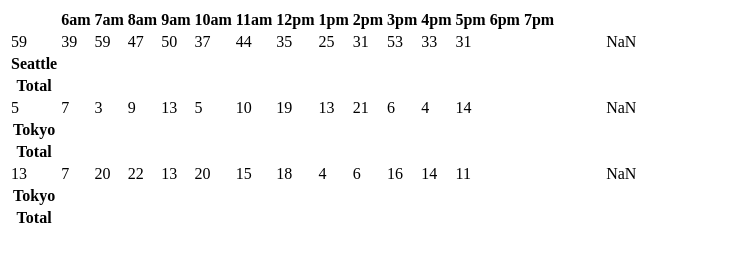
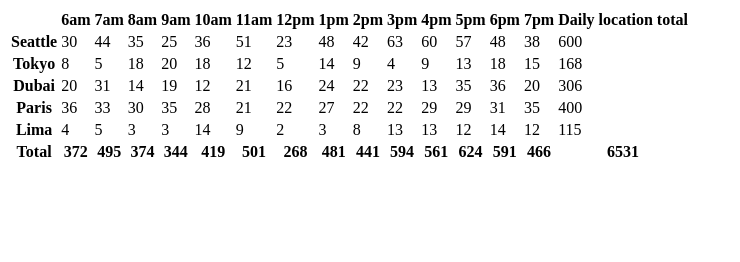
Before and after one commit to emansawalha/SalmonCookies, a plain HTML site: page sales.html in a window 1280 px wide. Shown: the whole page, without its empty margins (0-740 px from the left). Drawn offline with Linux system fonts and the light colour scheme.

Commit message:
last updates lab07

```diff
--- a/js/app.js
+++ b/js/app.js
@@ -1,133 +1,135 @@
 'use strict';
 
-
-
-let hour =['6am', '7am','8am', '9am','10am','11am','12pm','1pm','2pm','3pm','4pm','5pm','6pm','7pm'];
-//let numberofcookies=[];
-
-
-
-let divEl = document.getElementById('cookiesperhour');
-let table = document.createElement('table')
-divEl.appendChild(table)
-
-let tr1 = document.createElement('tr');
-table.appendChild(tr1);
-let th1 = document.createElement('th');
-tr1.appendChild(th1);
-th1.textContent = '     ';
-for(let i=0 ; i< hour.length ; i++)
-{  if(i == 15){break ;}
-    let th = document.createElement('th');
-    tr1.appendChild(th);
-    th.textContent = hour[i];}
-
-// Random function
-function randomNoCust(min, max) {
+let hourWork = ['6am', '7am', '8am', '9am', '10am', '11am', '12pm', '1pm', '2pm', '3pm', '4pm', '5pm', '6pm', '7pm'];
+let bodyEl = document.getElementById('body');
+let table = document.createElement('table');
+bodyEl.appendChild(table);
+function getRandom(max, min) {
     return Math.floor(Math.random() * (max - min + 1) + min);
 }
 
 
 
+function Location(locationName, minCust, maxCust, AvgCookies) {
+    this.locationName= locationName;
+    this.minCust = minCust;
+    this.maxCust = maxCust;
+    this.AvgCookies = AvgCookies;
+    //this.salesPerday = 0;
+    this.arrCustperhour = [];
+    this.arrcookiesPerHour = [];
+}
 
-function Location(branchname,minCustomr,maxCustomer,avgCookies){
-    this.branch = branchname;
-    this.minCust = minCustomr;
-    this.maxCust = maxCustomer;
-    this.avgCookies = avgCookies;
-    this.cookiesPerHour= [];
-    this.salesPerday=0;
-    this.custPerHour =[];
+Location.prototype.generateCustomer = function () {
+    for (let i = 0; i < hourWork.length; i++) {
+        this.arrCustperhour.push(Math.floor(getRandom(this.maxCust, this.minCust)));
+    }
+},
+    Location.prototype.generateCookies = function () {
+        for (let i = 0; i < hourWork.length; i++) {
+            this.arrcookiesPerHour.push(Math.floor(this.arrCustperhour[i] * this.AvgCookies));
+            //this.salesPerday= this.salesPerday +  this.arrcookiesPerHour[i];
+        }
+    }
+
+
+function headerRow() {
+    let tr = document.createElement('tr');
+    table.appendChild(tr);
+
+    let emptyCell = document.createElement('th');
+    tr.appendChild(emptyCell);
+
+    let th;
+    for (let i = 0; i < hourWork.length; i++) {
+        th = document.createElement('th');
+        tr.appendChild(th);
+        th.textContent = hourWork[i];
+
+    }
+    {
+        let dailyTotalCell = document.createElement('th');
+        tr.appendChild(dailyTotalCell);
+        dailyTotalCell.textContent = 'Daily location total';
+
 
     }
 
 
-
-Location.prototype.custumerpurchased = function(){
-
-        for(let i = 0; i< hour.length;i++){
-          this.custPerHour.push(Math.floor(randomNoCust(this.minCust,this.maxCust)));
-
-        }
-
-},
-Location.prototype.cookiespurchased = function() {
-
-    for(let i = 0; i< hour.length;i++){
-        this.cookiesPerHour.push(Math.floor(this.custPerHour[i]* this.avgCookies))
-        this.salesPerday =this.salesPerday+ this.cookiesPerHour[i] ;
-        }
-
-},
-
-Location.prototype.render=function(){
-
-this.cookiespurchased();
-
-let tr = document.createElement('tr')
-table.appendChild(tr)
-
-let th = document.createElement('th');
-table.appendChild(th);
-th.textContent = this.branch;
-
+    Location.prototype.Render = function () {
+        this.generateCustomer();
+        this.generateCookies();
+        let tr = document.createElement('tr');
+        table.appendChild(tr);
+        let locatiotitle = document.createElement('th');
+        tr.appendChild(locatiotitle);
+        locatiotitle.textContent = this.locationName;
         let td;
-let total =0;
-for(let j=1 ; j<this.cookiesPerHour.length ; j++){
-
-
+        let total = 0;
+        for (let i = 0; i < this.arrcookiesPerHour.length; i++) {
             td = document.createElement('td');
             tr.appendChild(td);
-    td.textContent = this.custPerHour[j];
-    total = total + this.custPerHour[j];
+            td.textContent = this.arrCustperhour[i];
+            total = total + this.arrCustperhour[i];
         }
         td = document.createElement('td');
         tr.appendChild(td);
         td.textContent = total;
-};
-/*
-function header() {
+    }
 
-for(let i=0 ; i< hour.length ; i++)
-{  if(i == 15){break ;}
-let tr = document.createElement('tr');
-let th = document.createElement('th');
-tr.appendChild(th);
-    th.textContent = hour[i];
+
+
 }
-};*/
-function footer (){
 
+function footerRow() {
     let tr = document.createElement('tr');
     table.appendChild(tr);
     let th = document.createElement('th');
     tr.appendChild(th);
     th.textContent = 'Total';
-};
+
+    /*
+         let thTotal = document.createElement('th');
+         tr.appendChild(thTotal)
+         thTotal.textContent='Totals';
+        */
+       console.log('hi')
+    let sum;
+    let megaTotal = 0;
+    for (let i = 0; i < hourWork.length; i++) {
+        sum = 0;
+
+        for (let j = 0; j < arrOfObjects.length; j++) {
+              console.log(arrOfObjects[j])
+            sum = sum + arrOfObjects[j].arrcookiesPerHour[i];
+
+        }
+        console.log(sum)
+        megaTotal = megaTotal + sum;
+        th = document.createElement('th');
+        tr.appendChild(th);
+        th.textContent = sum;
+    }
+    let Ttotal = document.createElement('th');
+    tr.appendChild(Ttotal);
+    Ttotal.textContent = megaTotal;
 
 
+}
+let seattle = new Location('Seattle', 23, 65, 6.3);
+let tokyo = new Location('Tokyo', 3, 24, 1.2);
+let dubai = new Location('Dubai', 11, 38, 3.7);
+let paris = new Location('Paris', 20, 38, 2.3);
+let lima = new Location('Lima', 2, 16, 4.6);
+let arrOfObjects = [seattle, tokyo, dubai, paris, lima];
 
-let Seattle = new Location ('Seattle', 23 , 65 , 6.3);
-
-//Seattle.custumerpurchased ();
-Seattle.custumerpurchased();
-Seattle.cookiespurchased();
-Seattle.render();
-footer();
-
-let Tokyo= new Location ('Tokyo', 3 , 24 , 1.2);
-Tokyo.custumerpurchased ();
-Tokyo.cookiespurchased();
-Tokyo.render();
-footer();
-
-let Dubai = new Location ('Tokyo', 3 , 24 , 1.2);
-Dubai.custumerpurchased ();
-Dubai.cookiespurchased();
-Dubai.render();
-footer();
-
-
+headerRow();
+seattle.Render();
+tokyo.Render();
+dubai.Render();
+paris.Render();
+lima.Render();
+footerRow();
 
 
 
--- a/sales.html
+++ b/sales.html
@@ -6,7 +6,7 @@
     <meta name="viewport" content="width=device-width, initial-scale=1.0">
     <title>Document</title>
 </head>
-<body >
+<body id="body">
     <main id ="container">
 
 
```
Lines whose indentation alone changed are shown as unchanged.
